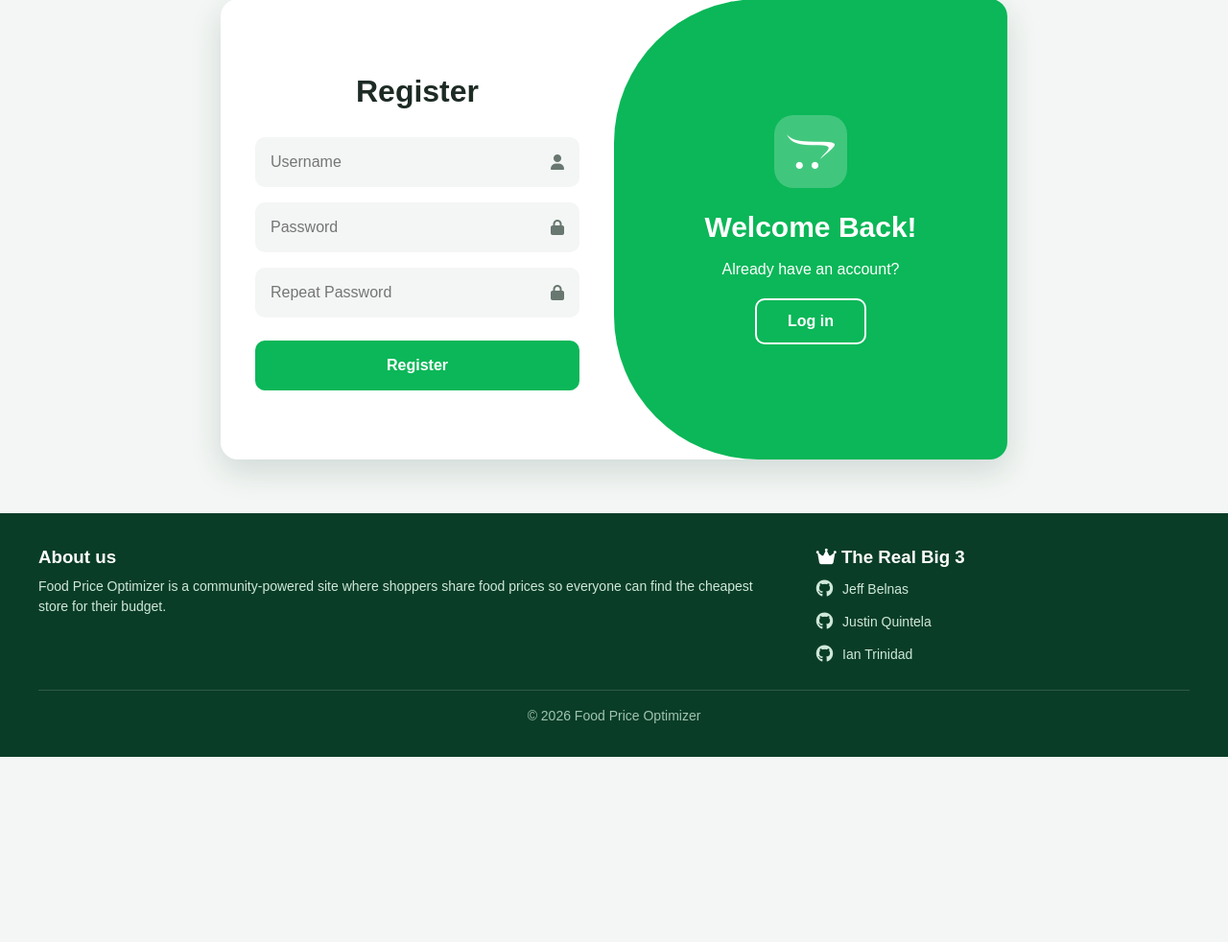
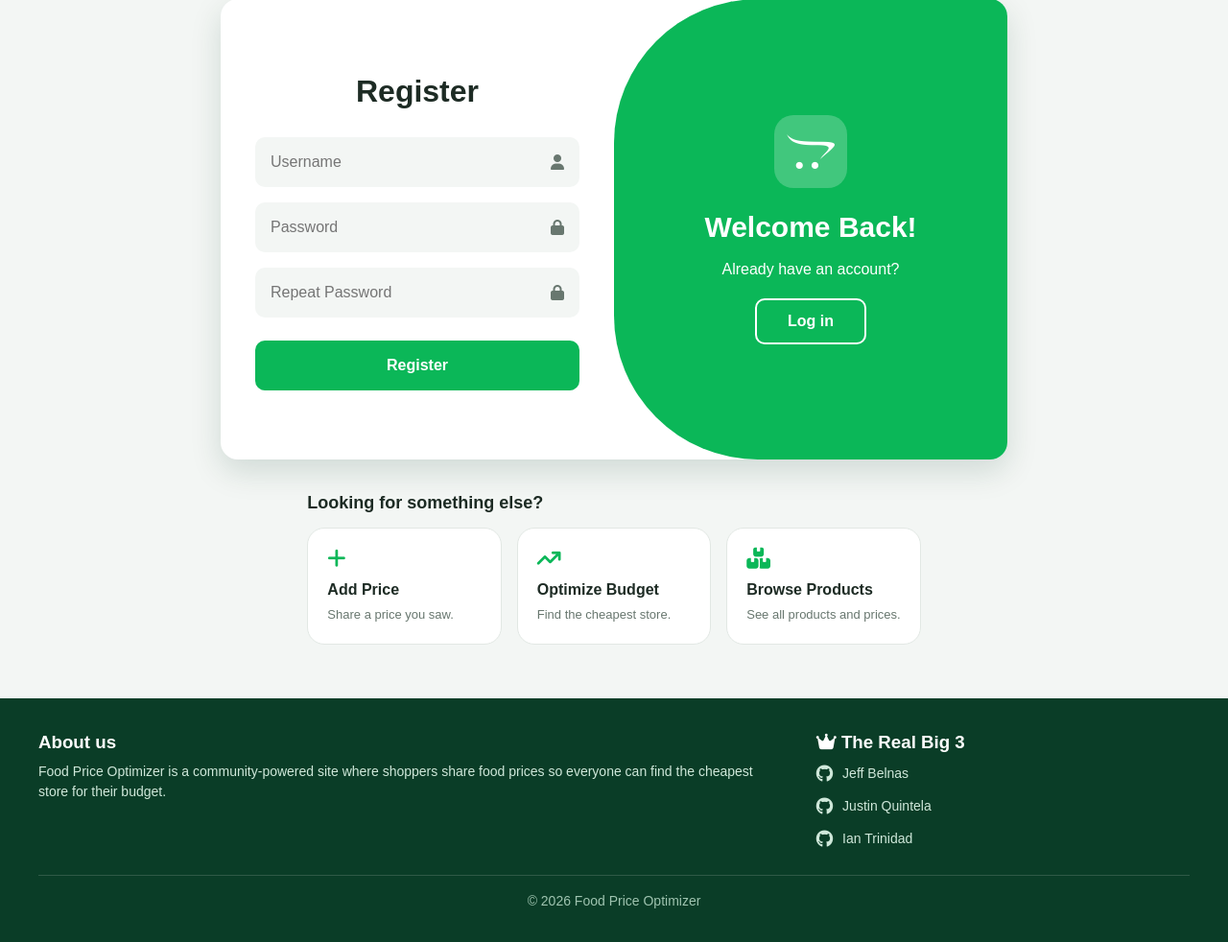
Before and after one commit to jeffkkiel/Community-Driven-Food-Price-Comparison-Budget-Optimization-System, a Flask app: page /register in a window 1280 px wide. Shown: the part 103-1085 px from the top of the page at 96% size. Before the commit the page ends 892 px from the top, so only its background shows below. Run offline with Flask 3, Linux system fonts and the light colour scheme.

Commit message:
added quick links, YUNG PRODUCT CSS hanap kayo maganda pamalit

```diff
--- a/app/static/css/global.css
+++ b/app/static/css/global.css
@@ -110,7 +110,6 @@ a { color: inherit; text-decoration: none; }
 
 .search-bar :focus-visible { outline: none; }
 
-/* nav */
 /* nav actions (login / logout) */
 .nav-actions { display: flex; align-items: center; gap: 12px; }
 
@@ -311,6 +310,36 @@ a { color: inherit; text-decoration: none; }
     color: #9fc4b0;
 }
 
+/* quick links */
+.quick-links { margin-top: 32px; }
+.quick-links h2 { font-size: 18px; margin-bottom: 12px; }
+
+.quick-grid {
+    display: grid;
+    grid-template-columns: repeat(3, 1fr);
+    gap: 16px;
+}
+
+.quick-card {
+    display: flex;
+    flex-direction: column;
+    gap: 4px;
+    padding: 20px;
+    background: var(--card);
+    border: 1px solid var(--line);
+    border-radius: var(--radius);
+    transition: transform 0.15s, box-shadow 0.15s;
+}
+
+.quick-card:hover {
+    transform: translateY(-3px);
+    box-shadow: 0 6px 16px rgba(0, 0, 0, 0.08);
+}
+
+.quick-card i { margin-bottom: 6px; font-size: 22px; color: var(--green); }
+.quick-card h3 { font-size: 16px; }
+.quick-card p { font-size: 13px; color: var(--muted); }
+
 /* mobile */
 @media (max-width: 600px) {
     .navbar { padding: 12px 16px; }
--- a/app/templates/add_product.html
+++ b/app/templates/add_product.html
@@ -16,7 +16,7 @@
   </a>
 </div>
   <h1>Add a price</h1>
-  <p>Share a price you saw so others can compare.</p>
+  <p>Share a price you  saw so others can compare.</p>
 
   <form
     action="{{ url_for('add_product') }}"
@@ -109,6 +109,7 @@
 
     {{ form.submit(class="btn btn-primary") }}
   </form>
+  {% include "quick_links.html" %}
 </main>
 <script
   src="{{ url_for('static', filename='js/add_product.js') }}"
--- a/app/templates/auth.html
+++ b/app/templates/auth.html
@@ -69,5 +69,6 @@
       </form>
     </section>
   </div>
+  {% include "quick_links.html" %}
 </main>
 {% endblock %}
--- a/app/templates/browse.html
+++ b/app/templates/browse.html
@@ -59,5 +59,6 @@ block head %}
       {% endif %}
     </div>
   </div>
+  {% include "quick_links.html" %}
 </main>
 {% endblock %}
--- a/app/templates/contributions.html
+++ b/app/templates/contributions.html
@@ -85,6 +85,7 @@ block content %}
   <p class="empty">You haven't added any prices yet.</p>
   <p class="empty"><a href="{{ url_for('add_product') }}">Add your first price</a></p>
   {% endif %}
+  {% include "quick_links.html" %}
 </main>
 
 {% endblock %}
--- a/app/templates/dashboard.html
+++ b/app/templates/dashboard.html
@@ -81,9 +81,9 @@
       </a>
 
       <a href="{{ url_for('browse') }}" class="card card-small">
-        <i class="fa-solid fa-calendar-day"></i>
-        <h2>Browse Poducts</h2>
-        <p>Dapat kapalit to ng add product</p>
+        <i class="fa-solid fa-boxes-stacked"></i>
+        <h2>Browse Products</h2>
+        <p>See all products and prices.</p>
       </a>
     </section>
   </div>
--- a/app/templates/day_summary.html
+++ b/app/templates/day_summary.html
@@ -65,5 +65,6 @@ head %}
     <p class="empty">No prices were reported on this day.</p>
     {% endif %}
   </section>
+  {% include "quick_links.html" %}
 </main>
 {% endblock %}
--- a/app/templates/optimize.html
+++ b/app/templates/optimize.html
@@ -7,6 +7,8 @@ block content %}
   </a>
 
   <h1>Optimize Budget</h1>
+
+  {% include "quick_links.html" %}
 </main>
 
 {% endblock %}
--- a/app/templates/product.html
+++ b/app/templates/product.html
@@ -46,5 +46,6 @@ head %}
 
     </div>
     {% endfor %}
+    {% include "quick_links.html" %}
 </main>
 {% endblock %}
--- /dev/null
+++ b/app/templates/quick_links.html
@@ -0,0 +1,22 @@
+{% set links = [
+  ('add_product', 'fa-plus', 'Add Price', 'Share a price you saw.'),
+  ('optimize', 'fa-arrow-trend-up', 'Optimize Budget', 'Find the cheapest store.'),
+  ('browse', 'fa-boxes-stacked', 'Browse Products', 'See all products and prices.'),
+  ('day_summary', 'fa-calendar-day', 'Day Summary', 'Prices reported on a date.'),
+  ('contributions', 'fa-user', 'My Contributions', 'Prices you submitted.'),
+] %}
+
+{% set others = links | rejectattr('0', 'equalto', request.endpoint) | list %}
+
+<section class="quick-links">
+  <h2>Looking for something else?</h2>
+  <div class="quick-grid">
+    {% for endpoint, icon, title, text in others[:3] %}
+    <a href="{{ url_for(endpoint) }}" class="quick-card">
+      <i class="fa-solid {{ icon }}"></i>
+      <h3>{{ title }}</h3>
+      <p>{{ text }}</p>
+    </a>
+    {% endfor %}
+  </div>
+</section>
```
